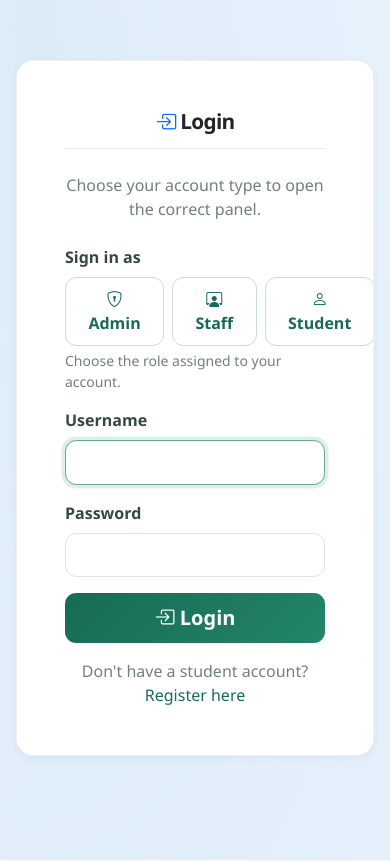
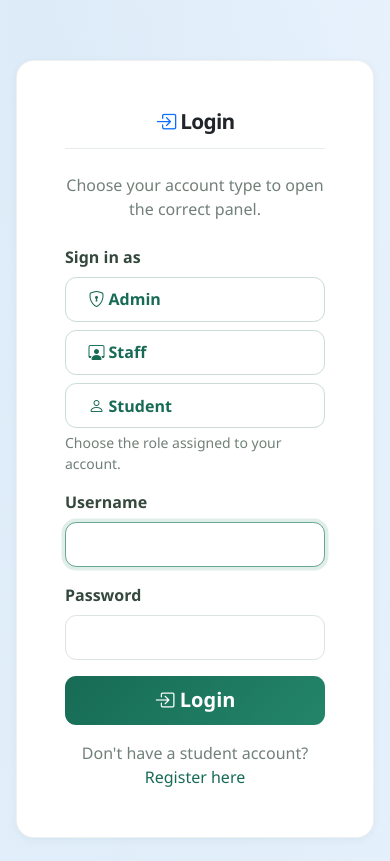
Before and after one commit to mohitkumarsingh318-png/SBU-Mess-Management-System, a Flask app: page /login in a window 390 px wide. Shown: the top 861 px of the page. Run offline with Flask 3, Linux system fonts and the light colour scheme.

Commit message:
Improve mobile login role selector
Co-authored-by: Copilot <223556219+Copilot@users.noreply.github.com>

```diff
--- a/app/static/css/style.css
+++ b/app/static/css/style.css
@@ -871,6 +871,18 @@ a:hover {
     }
 }
 
+@media (max-width: 576px) {
+    .role-selector {
+        flex-direction: column;
+    }
+
+    .role-selector .btn {
+        width: 100%;
+        margin-bottom: 0;
+        text-align: left;
+    }
+}
+
 @media (prefers-reduced-motion: reduce) {
     *,
     *::before,
--- a/app/templates/auth/login.html
+++ b/app/templates/auth/login.html
@@ -15,7 +15,7 @@
                 <form method="POST" action="{{ url_for('auth.login') }}">
                     <fieldset class="mb-3">
                         <legend class="form-label fs-6">Sign in as</legend>
-                        <div class="d-flex gap-2" role="group" aria-label="Choose account type">
+                        <div class="d-flex gap-2 role-selector" role="group" aria-label="Choose account type">
                             <input type="radio" class="btn-check" name="role" id="role-admin" value="admin" autocomplete="off" required {{ 'checked' if selected_role == 'admin' else '' }}>
                             <label class="btn btn-outline-primary flex-fill" for="role-admin">
                                 <i class="bi bi-shield-lock"></i> Admin
--- a/app/templates/base.html
+++ b/app/templates/base.html
@@ -10,7 +10,7 @@
     <!-- Bootstrap Icons -->
     <link rel="stylesheet" href="https://cdn.jsdelivr.net/npm/bootstrap-icons@1.10.0/font/bootstrap-icons.css">
     <!-- Custom CSS -->
-    <link rel="stylesheet" href="{{ url_for('static', filename='css/style.css', v=4) }}">
+    <link rel="stylesheet" href="{{ url_for('static', filename='css/style.css', v=5) }}">
 
     {% block extra_css %}{% endblock %}
 </head>
```
